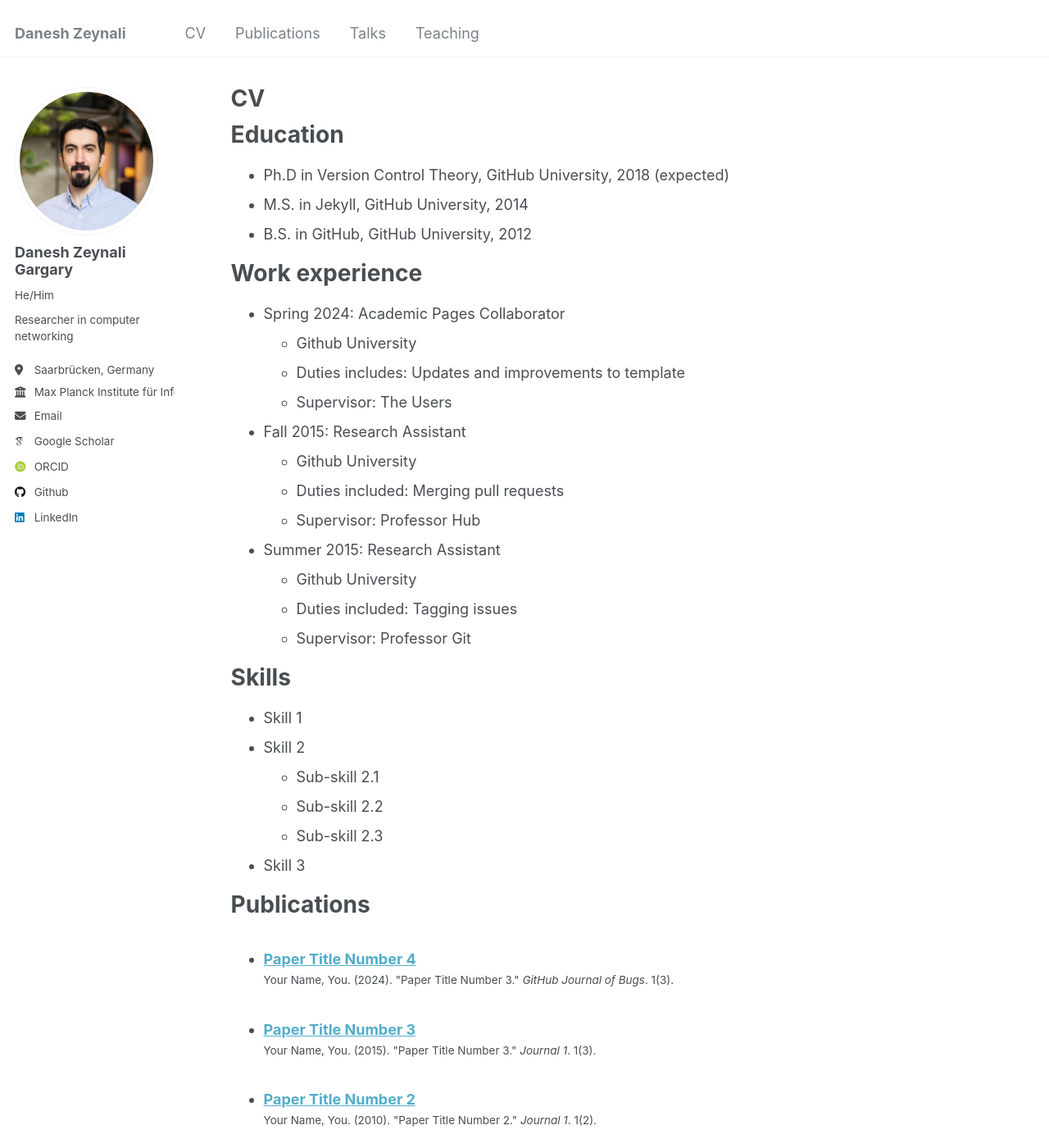
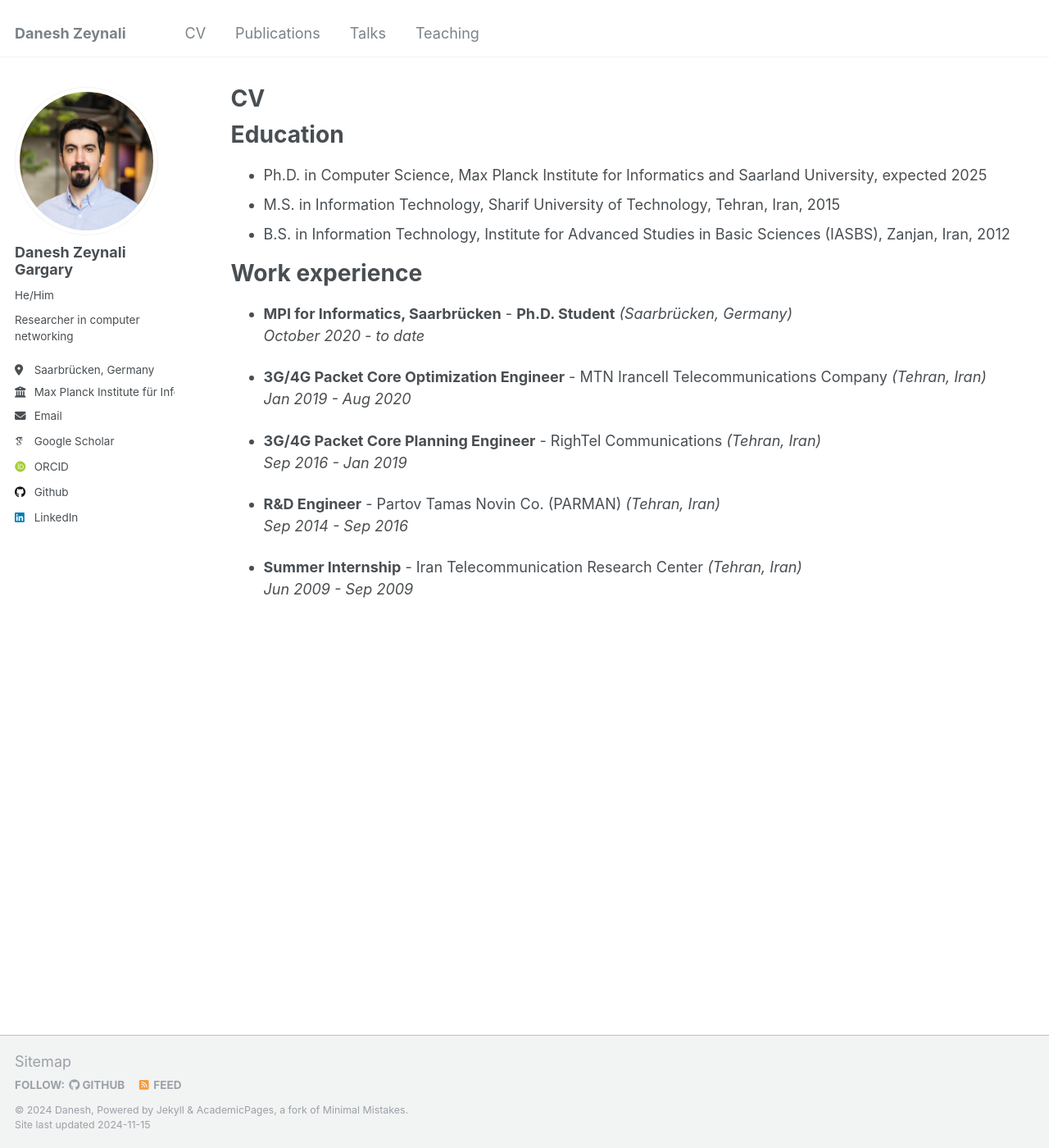
Before and after one commit to daneshzg/CV, a Jekyll site: the page built from _pages/cv.md, in a window 1280 px wide and 1400 px high. Shown: the whole window at 82% size. Built offline with Jekyll 4.4.1, drawn with Linux system fonts in a browser that asks for light colours; some web fonts are replaced; some of the changed text lies outside the part shown.

Commit message:
Update cv.md

```diff
--- a/_pages/cv.md
+++ b/_pages/cv.md
@@ -11,54 +11,23 @@ redirect_from:
 
 Education
 ======
-* Ph.D in Version Control Theory, GitHub University, 2018 (expected)
-* M.S. in Jekyll, GitHub University, 2014
-* B.S. in GitHub, GitHub University, 2012
+* Ph.D. in Computer Science, Max Planck Institute for Informatics and Saarland University, expected 2025
+* M.S. in Information Technology, Sharif University of Technology, Tehran, Iran, 2015
+* B.S. in Information Technology, Institute for Advanced Studies in Basic Sciences (IASBS), Zanjan, Iran, 2012
 
 Work experience
 ======
-* Spring 2024: Academic Pages Collaborator
-  * Github University
-  * Duties includes: Updates and improvements to template
-  * Supervisor: The Users
+* **MPI for Informatics, Saarbrücken** - **Ph.D. Student** _(Saarbrücken, Germany)_
+  _October 2020 - to date_
 
-* Fall 2015: Research Assistant
-  * Github University
-  * Duties included: Merging pull requests
-  * Supervisor: Professor Hub
+* **3G/4G Packet Core Optimization Engineer** - MTN Irancell Telecommunications Company _(Tehran, Iran)_
+  _Jan 2019 - Aug 2020_
 
-* Summer 2015: Research Assistant
-  * Github University
-  * Duties included: Tagging issues
-  * Supervisor: Professor Git
+* **3G/4G Packet Core Planning Engineer** - RighTel Communications _(Tehran, Iran)_
+  _Sep 2016 - Jan 2019_
 
-Skills
-======
-* Skill 1
-* Skill 2
-  * Sub-skill 2.1
-  * Sub-skill 2.2
-  * Sub-skill 2.3
-* Skill 3
+* **R&D Engineer** - Partov Tamas Novin Co. (PARMAN) _(Tehran, Iran)_
+  _Sep 2014 - Sep 2016_
 
-Publications
-======
-  <ul>{% for post in site.publications reversed %}
-    {% include archive-single-cv.html %}
-  {% endfor %}</ul>
-
-Talks
-======
-  <ul>{% for post in site.talks reversed %}
-    {% include archive-single-talk-cv.html  %}
-  {% endfor %}</ul>
-
-Teaching
-======
-  <ul>{% for post in site.teaching reversed %}
-    {% include archive-single-cv.html %}
-  {% endfor %}</ul>
-
-Service and leadership
-======
-* Currently signed in to 43 different slack teams
+* **Summer Internship** - Iran Telecommunication Research Center _(Tehran, Iran)_
+  _Jun 2009 - Sep 2009_
```
